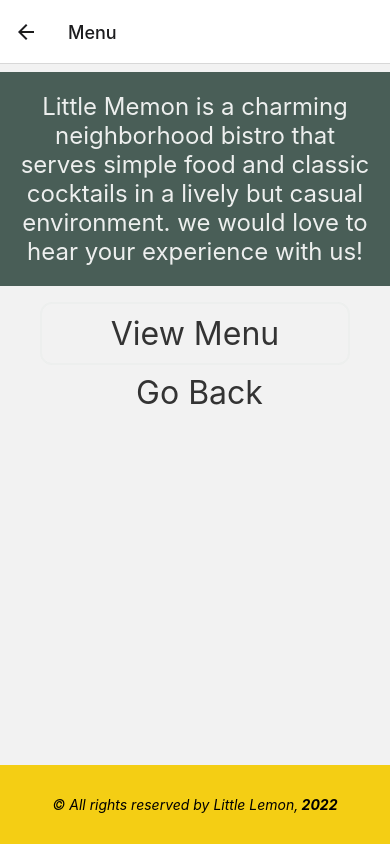
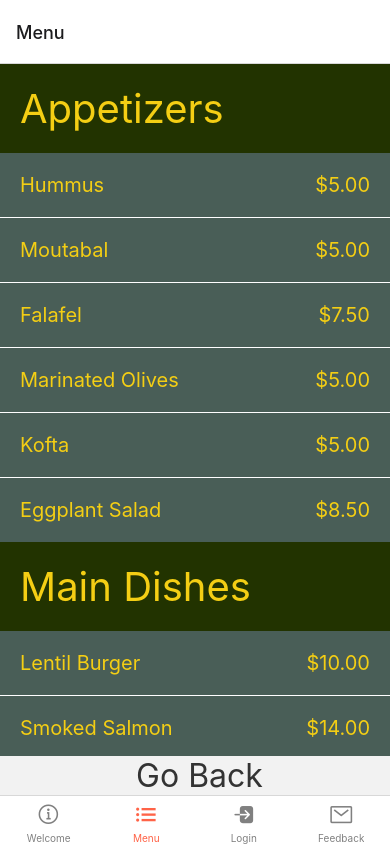
Before and after one commit to durganp/react-native, a React Native app: screen /Menu in a window 390 px wide. Built offline with nearby package versions, Linux system fonts and the light colour scheme.

Commit message:
Navigation with tab navigator

```diff
--- a/App.js
+++ b/App.js
@@ -1,7 +1,9 @@
 import { StatusBar } from "expo-status-bar";
 import { NavigationContainer } from "@react-navigation/native";
 import { createNativeStackNavigator } from "@react-navigation/native-stack";
-import { ScrollView, StyleSheet, Text, View } from "react-native";
+import { createBottomTabNavigator } from "@react-navigation/bottom-tabs";
+import { Image, ScrollView, StyleSheet, Text, View } from "react-native";
+import { Ionicons } from "@expo/vector-icons";
 import LittleLemonHeader from "./components/LittleLemonHeader";
 import MenuItems from "./components/MenuItems";
 import FeedBackForm from "./components/FeedBackForm";
@@ -9,23 +11,52 @@ import Welcome from "./components/WelcomeScreen";
 import LoginScreen from "./components/LoginScreen";
 import LittleLemonFooter from "./components/LittleLemonFooter";
 
+const Stack = createNativeStackNavigator();
+const Tab = createBottomTabNavigator();
+
+function Logo() {
+  return (
+    <Image
+      style={{
+        height: 40,
+        width: 300,
+        resizeMode: "contain",
+        alignSelf: "center",
+      }}
+      source={require("./src/img/littleLemonHeader.png")}
+    />
+  );
+}
+
 export default function App() {
-  const Stack = createNativeStackNavigator();
   return (
     <NavigationContainer>
-      {/* <LittleLemonHeader /> */}
-      <Stack.Navigator initialRouteName="welcome">
-        <Stack.Screen
-          name="Welcome"
-          component={Welcome}
-          options={{ title: "Home" }}
-        />
-        <Stack.Screen name="Menu" component={MenuItems} />
-        <Stack.Screen name="Feedback" component={FeedBackForm} />
-
-        <Stack.Screen name="Login" component={LoginScreen} />
-      </Stack.Navigator>
-      <LittleLemonFooter />
+      <Tab.Navigator
+        screenOptions={(props) => ({
+          tabBarIcon: ({ focused, color, size }) => {
+            let iconName;
+            if (props.route.name === "Welcome") {
+              iconName = focused
+                ? "ios-information-circle"
+                : "ios-information-circle-outline";
+            } else if (props.route.name === "Menu") {
+              iconName = "ios-list";
+            } else if (props.route.name === "Login") {
+              iconName = "ios-log-in";
+            } else if (props.route.name === "Feedback") {
+              iconName = "ios-mail-outline";
+            }
+            return <Ionicons name={iconName} size={size} color={color} />;
+          },
+          tabBarActiveTintColor: "tomato",
+          tabBarInactiveTintColor: "gray",
+        })}
+      >
+        <Tab.Screen name="Welcome" component={Welcome} />
+        <Tab.Screen name="Menu" component={MenuItems} />
+        <Tab.Screen name="Login" component={LoginScreen} />
+        <Tab.Screen name="Feedback" component={FeedBackForm} />
+      </Tab.Navigator>
     </NavigationContainer>
   );
 }
--- a/components/MenuItems.js
+++ b/components/MenuItems.js
@@ -45,7 +45,7 @@ export default function MenuItems({ navigation }) {
       ],
     },
   ];
-  const [showMenu, setShowMenu] = useState(false);
+
   const MenuSection = ({ item }) => (
     <View style={menuStyles.menuItem}>
       <Text style={menuStyles.itemText}>{item.name}</Text>
@@ -69,25 +69,6 @@ export default function MenuItems({ navigation }) {
 
   return (
     <View style={menuStyles.container}>
-      {!showMenu && (
-        <Text style={menuStyles.infoSection}>
-          Little Memon is a charming neighborhood bistro that serves simple food
-          and classic cocktails in a lively but casual environment. we would
-          love to hear your experience with us!
-        </Text>
-      )}
-
-      <Pressable
-        style={menuStyles.button}
-        onPress={() => {
-          setShowMenu(!showMenu);
-        }}
-      >
-        <Text style={menuStyles.buttonText}>
-          {showMenu ? "Home" : "View Menu"}
-        </Text>
-      </Pressable>
-      {showMenu && (
       <SectionList
         keyExtractor={(item, index) => item + index}
         sections={menuItemsToDisplay}
@@ -96,7 +77,7 @@ export default function MenuItems({ navigation }) {
         ListFooterComponent={Footer}
         ItemSeparatorComponent={Saperator}
       ></SectionList>
-      )}
+
       <Pressable onPress={() => navigation.goBack()}>
         <Text style={menuStyles.buttonText}> Go Back</Text>
       </Pressable>
@@ -106,7 +87,7 @@ export default function MenuItems({ navigation }) {
 
 const menuStyles = StyleSheet.create({
   container: {
-    flex: 0.9,
+    flex: 1,
   },
   innerContainer: {
     paddingHorizontal: 40,
--- a/components/WelcomeScreen.js
+++ b/components/WelcomeScreen.js
@@ -12,7 +12,7 @@ import {
   Pressable,
 } from "react-native";
 
-export default function Welcome({ navigation }) {
+export default function Welcome(props) {
   const colorScheme = useColorScheme();
   const { height, width, fontScale } = useWindowDimensions();
   return (
@@ -32,10 +32,6 @@ export default function Welcome({ navigation }) {
       <Text style={styles.title}>
         Little Lemon, your local Mediteranean Bistrof
       </Text>
-      <Text style={styles.title}>Color Scheme:{colorScheme} </Text>
-      <Pressable onPress={() => navigation.navigate("Menu")}>
-        <Text style={styles.buttonText}>View Menu</Text>
-      </Pressable>
     </ScrollView>
   );
 }
--- a/package.json
+++ b/package.json
@@ -9,6 +9,7 @@
     "web": "expo start --web"
   },
   "dependencies": {
+    "@react-navigation/bottom-tabs": "^6.5.2",
     "@react-navigation/native": "^6.1.1",
     "@react-navigation/native-stack": "^6.9.7",
     "expo": "~47.0.9",
```
Also changed, not shown: 1 other file (tests, documents, lock files or other folders). Lines whose indentation alone changed are shown as unchanged.
